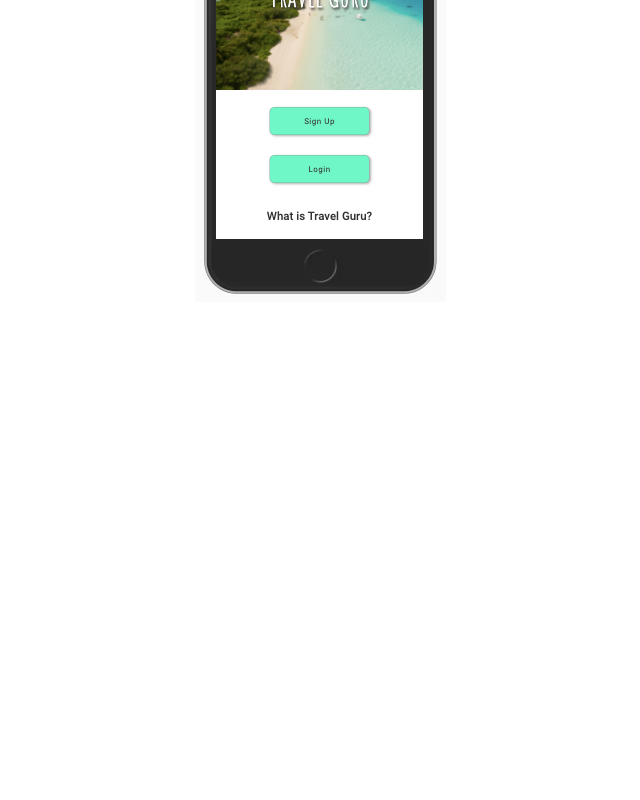
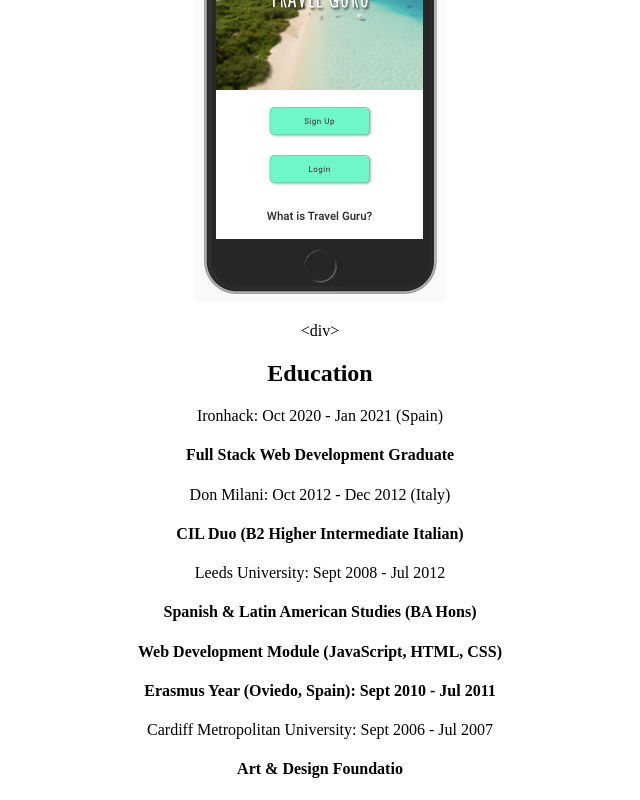
Before and after one commit to Lucy-Quinn/lucy-quinn-portfolio, a React (Create React App) app: page / in a window 1280 px wide. Shown: the part 2027-2827 px from the top of the page, without its empty margins (320-960 px from the left). Before the commit the page ends 2341 px from the top, so only its background shows below. Built offline with nearby package versions, Linux system fonts and the light colour scheme.

Commit message:
add basic structure of education section.

```diff
--- a/src/App.js
+++ b/src/App.js
@@ -6,6 +6,7 @@
 import Header from './components/Header/Header';
 import About from './components/About/About';
 import Portfolio from './components/Portfolio/Portfolio';
+import Education from './components/Education/Education';
 
 function App() {
   return (
@@ -14,6 +15,7 @@
       <Header />
       <About />
       <Portfolio />
+      <Education />
     </div>
   );
 }
--- /dev/null
+++ b/src/components/Education/Education.js
@@ -0,0 +1,30 @@
+import React from 'react';
+
+const Education = () => {
+    return (
+        <div>
+            <p>&lt;div&gt;</p>
+            <h2>Education</h2>
+            <div>
+                <p>Ironhack: Oct 2020 - Jan 2021 (Spain)</p>
+                <h4>Full Stack Web Development Graduate</h4>
+            </div>
+            <div>
+                <p>Don Milani: Oct 2012 - Dec 2012 (Italy)</p>
+                <h4>CIL Duo (B2 Higher Intermediate Italian)</h4>
+            </div>
+            <div>
+                <p>Leeds University: Sept 2008 - Jul 2012</p>
+                <h4>Spanish & Latin American Studies (BA Hons)</h4>
+                <h4>Web Development Module (JavaScript, HTML, CSS)</h4>
+                <h4>Erasmus Year (Oviedo, Spain): Sept 2010 - Jul 2011</h4>
+            </div>
+            <div>
+                <p>Cardiff Metropolitan University: Sept 2006 - Jul 2007</p>
+                <h4>Art & Design Foundatio</h4>
+            </div>
+        </div>
+    );
+}
+
+export default Education;
```
Also changed, not shown: 1 other file (tests, documents, lock files or other folders).
